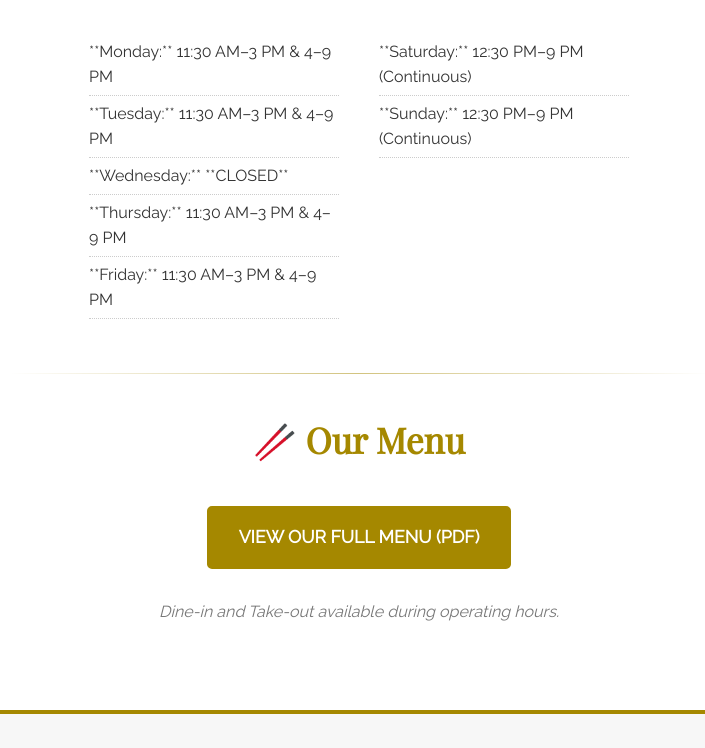
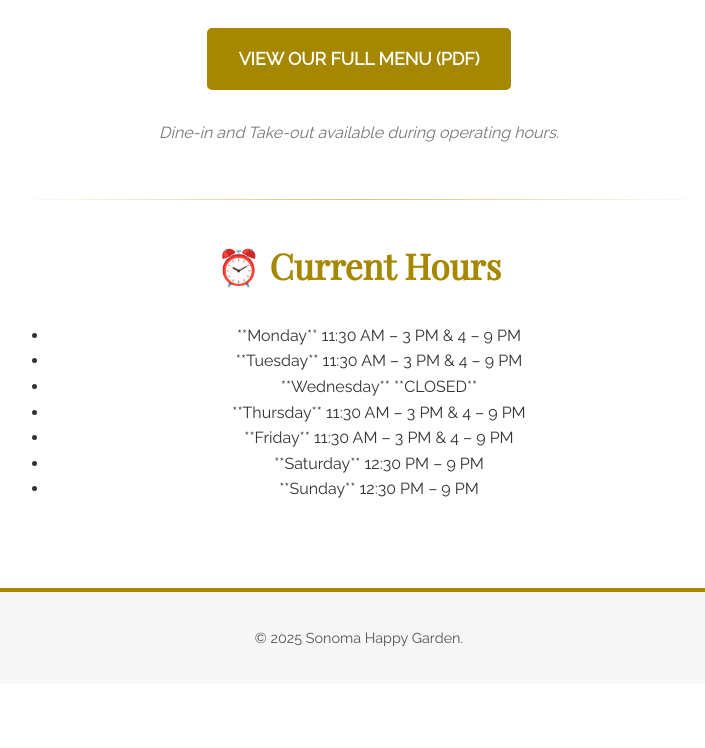
Before and after one commit to therocketsloth/sonomahappygarden, a plain HTML site: page index2.html in a window 1280 px wide. Shown: the part 706-1454 px from the top of the page, without its empty margins (281-986 px from the left). After the commit the page ends 1390 px from the top, so only its background shows below. Drawn offline with nearby package versions, Linux system fonts and the light colour scheme.

Commit message:
Update contact link and reformat hours section
Replaced the Google Maps link and updated the hours section with a new format.

```diff
--- a/index2.html
+++ b/index2.html
@@ -21,27 +21,7 @@
 
             <a href="tel:7079966037" class="button primary secondary">Call Now to Order</a>
 
-            <a href="https://www.google.com/maps/search/201+W+Napa+St+%2326,+Sonoma,+CA+95476" target="_blank" class="button primary secondary">Get Directions</a>
-        </section>
-
-        <hr>
-
-        <section id="hours">
-            <h2>⏰ Current Hours</h2>
-            <div class="hours-container">
-                <ul>
-                    <li>**Monday:** 11:30 AM–3 PM & 4–9 PM</li>
-                    <li>**Tuesday:** 11:30 AM–3 PM & 4–9 PM</li>
-                    <li>**Wednesday:** **CLOSED**</li>
-                    <li>**Thursday:** 11:30 AM–3 PM & 4–9 PM</li>
-                    <li>**Friday:** 11:30 AM–3 PM & 4–9 PM</li>
-                </ul>
-                <ul>
-                    <li>**Saturday:** 12:30 PM–9 PM (Continuous)</li>
-                    <li>**Sunday:** 12:30 PM–9 PM (Continuous)</li>
-                </ul>
-            </div>
-
+            <a href="http://googleusercontent.com/maps.google.com/5" target="_blank" class="button primary secondary">Get Directions</a>
         </section>
 
         <hr>
@@ -57,6 +37,21 @@
                 Dine-in and Take-out available during operating hours.
             </p>
         </section>
+
+        <hr>
+
+        <section id="hours">
+            <h2>⏰ Current Hours</h2>
+            <ul class="hours-list">
+                <li><span>**Monday**</span> <span>11:30 AM – 3 PM & 4 – 9 PM</span></li>
+                <li><span>**Tuesday**</span> <span>11:30 AM – 3 PM & 4 – 9 PM</span></li>
+                <li class="closed"><span>**Wednesday**</span> <span>**CLOSED**</span></li>
+                <li><span>**Thursday**</span> <span>11:30 AM – 3 PM & 4 – 9 PM</span></li>
+                <li><span>**Friday**</span> <span>11:30 AM – 3 PM & 4 – 9 PM</span></li>
+                <li><span>**Saturday**</span> <span>12:30 PM – 9 PM</span></li>
+                <li><span>**Sunday**</span> <span>12:30 PM – 9 PM</span></li>
+            </ul>
+        </section>
     </main>
 
     <footer>
```
